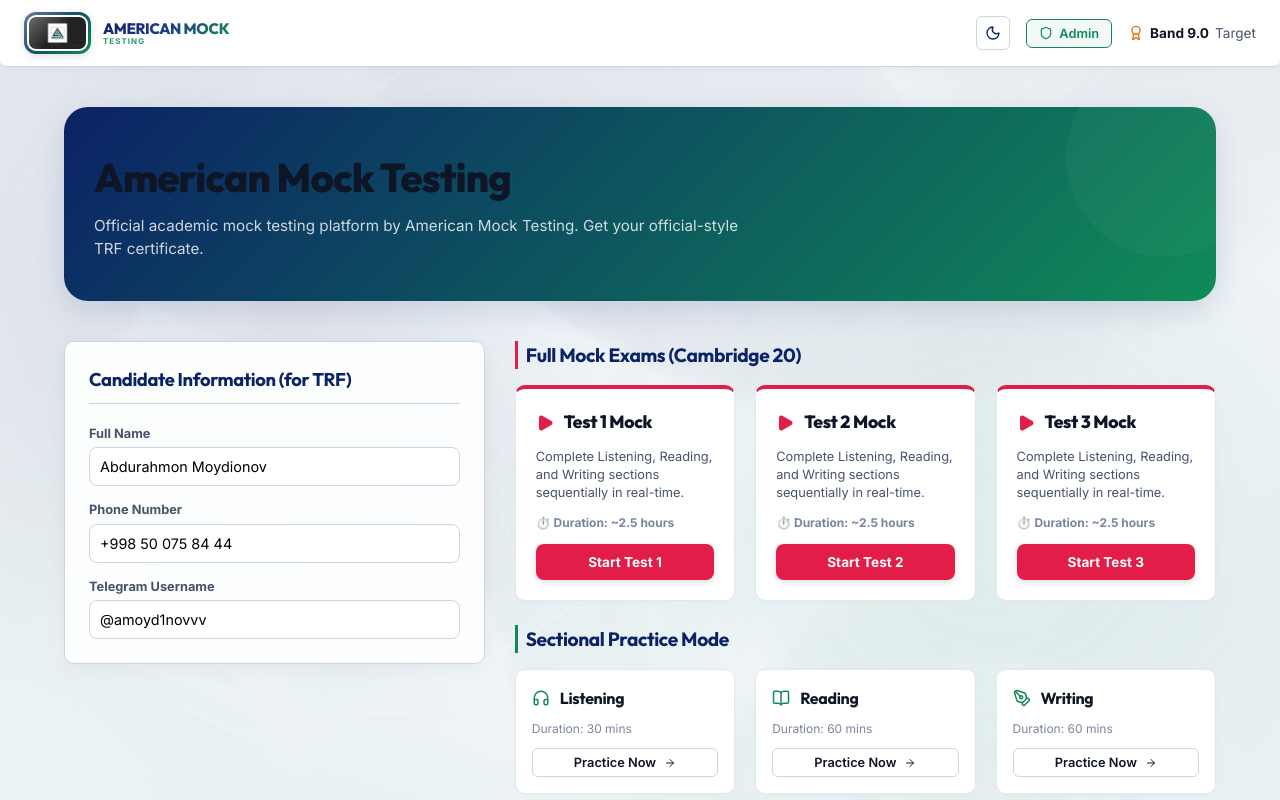
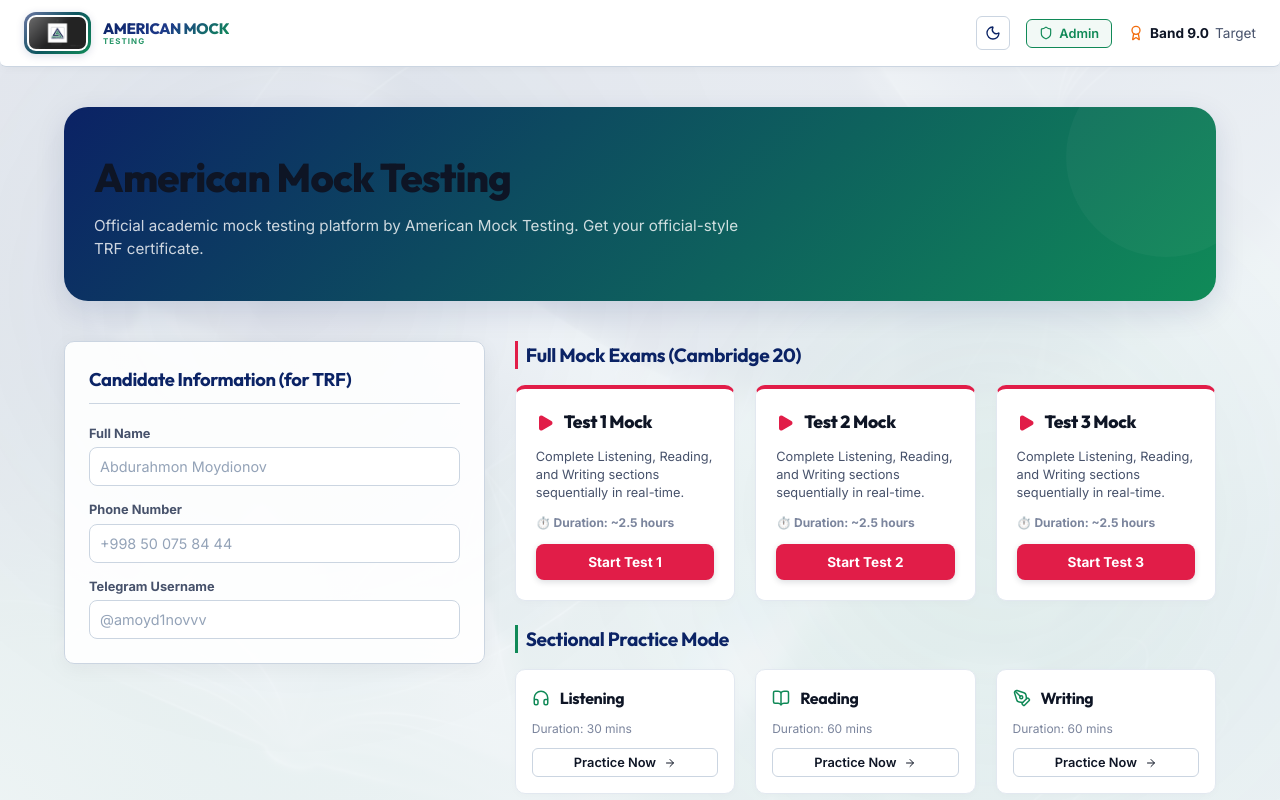
Before and after one commit to webdesignerkhasanov1-droid/ielts, a React (Vite) app: page / in a window 1280 px wide. Shown: the top 800 px of the page. Built offline with nearby package versions, Linux system fonts and the light colour scheme; no server answers.

Commit message:
Style default candidate info inputs pale and auto-select on focus

```diff
--- a/src/components/Dashboard.tsx
+++ b/src/components/Dashboard.tsx
@@ -120,8 +120,20 @@
                 name="fullName"
                 value={candidateInfo.fullName}
                 onChange={handleInputChange}
+                onFocus={(e) => {
+                  if (e.target.value === 'Abdurahmon Moydionov') {
+                    e.target.select();
+                  }
+                }}
                 placeholder="Abdurahmon Moydionov"
-                style={{ padding: '10px', border: '1px solid #cbd5e1', borderRadius: '8px', fontSize: '0.9rem' }}
+                style={{
+                  padding: '10px',
+                  border: '1px solid #cbd5e1',
+                  borderRadius: '8px',
+                  fontSize: '0.9rem',
+                  color: candidateInfo.fullName === 'Abdurahmon Moydionov' ? '#94a3b8' : 'inherit',
+                  fontWeight: candidateInfo.fullName === 'Abdurahmon Moydionov' ? 400 : 500
+                }}
               />
             </div>
 
@@ -134,8 +146,20 @@
                 name="phone"
                 value={candidateInfo.phone}
                 onChange={handleInputChange}
+                onFocus={(e) => {
+                  if (e.target.value === '+998 50 075 84 44') {
+                    e.target.select();
+                  }
+                }}
                 placeholder="+998 50 075 84 44"
-                style={{ padding: '10px', border: '1px solid #cbd5e1', borderRadius: '8px', fontSize: '0.9rem' }}
+                style={{
+                  padding: '10px',
+                  border: '1px solid #cbd5e1',
+                  borderRadius: '8px',
+                  fontSize: '0.9rem',
+                  color: candidateInfo.phone === '+998 50 075 84 44' ? '#94a3b8' : 'inherit',
+                  fontWeight: candidateInfo.phone === '+998 50 075 84 44' ? 400 : 500
+                }}
               />
             </div>
 
@@ -148,8 +172,20 @@
                 name="telegram"
                 value={candidateInfo.telegram}
                 onChange={handleInputChange}
+                onFocus={(e) => {
+                  if (e.target.value === '@amoyd1novvv') {
+                    e.target.select();
+                  }
+                }}
                 placeholder="@amoyd1novvv"
-                style={{ padding: '10px', border: '1px solid #cbd5e1', borderRadius: '8px', fontSize: '0.9rem' }}
+                style={{
+                  padding: '10px',
+                  border: '1px solid #cbd5e1',
+                  borderRadius: '8px',
+                  fontSize: '0.9rem',
+                  color: candidateInfo.telegram === '@amoyd1novvv' ? '#94a3b8' : 'inherit',
+                  fontWeight: candidateInfo.telegram === '@amoyd1novvv' ? 400 : 500
+                }}
               />
             </div>
 
```
